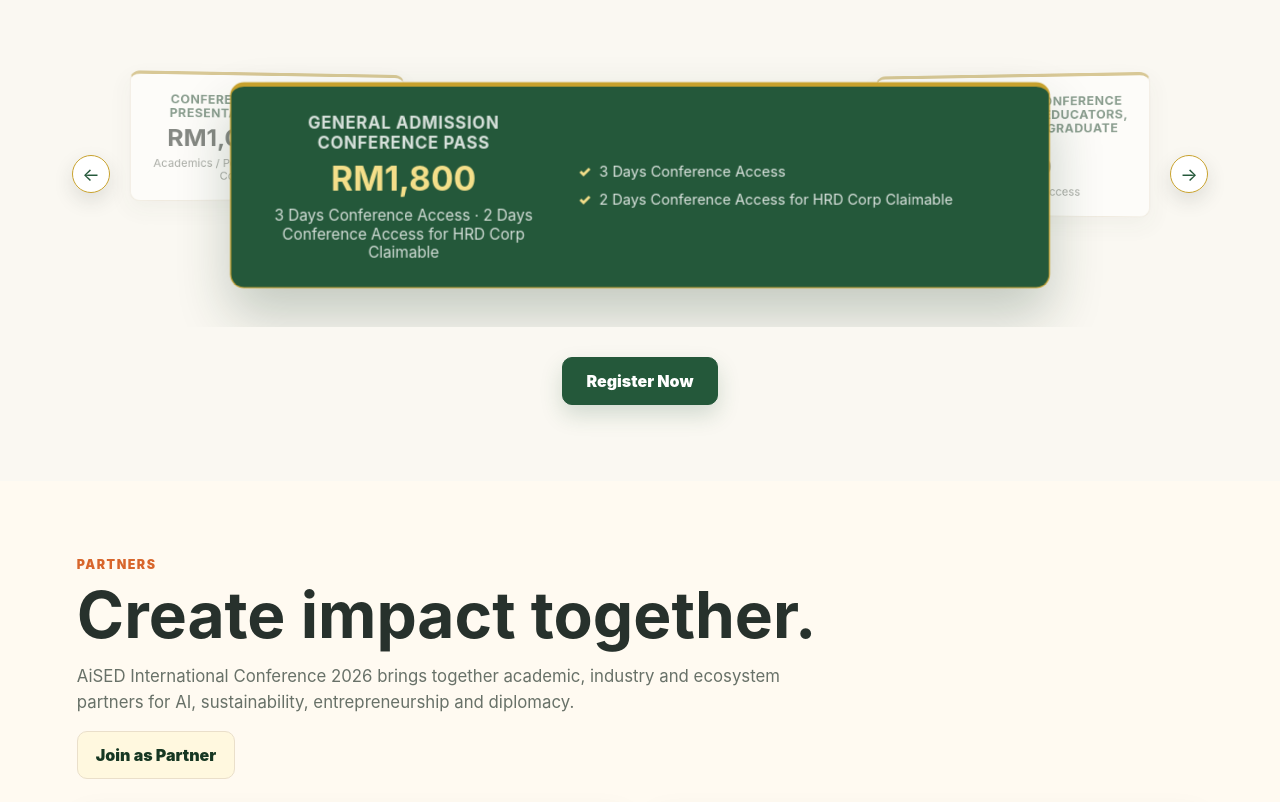
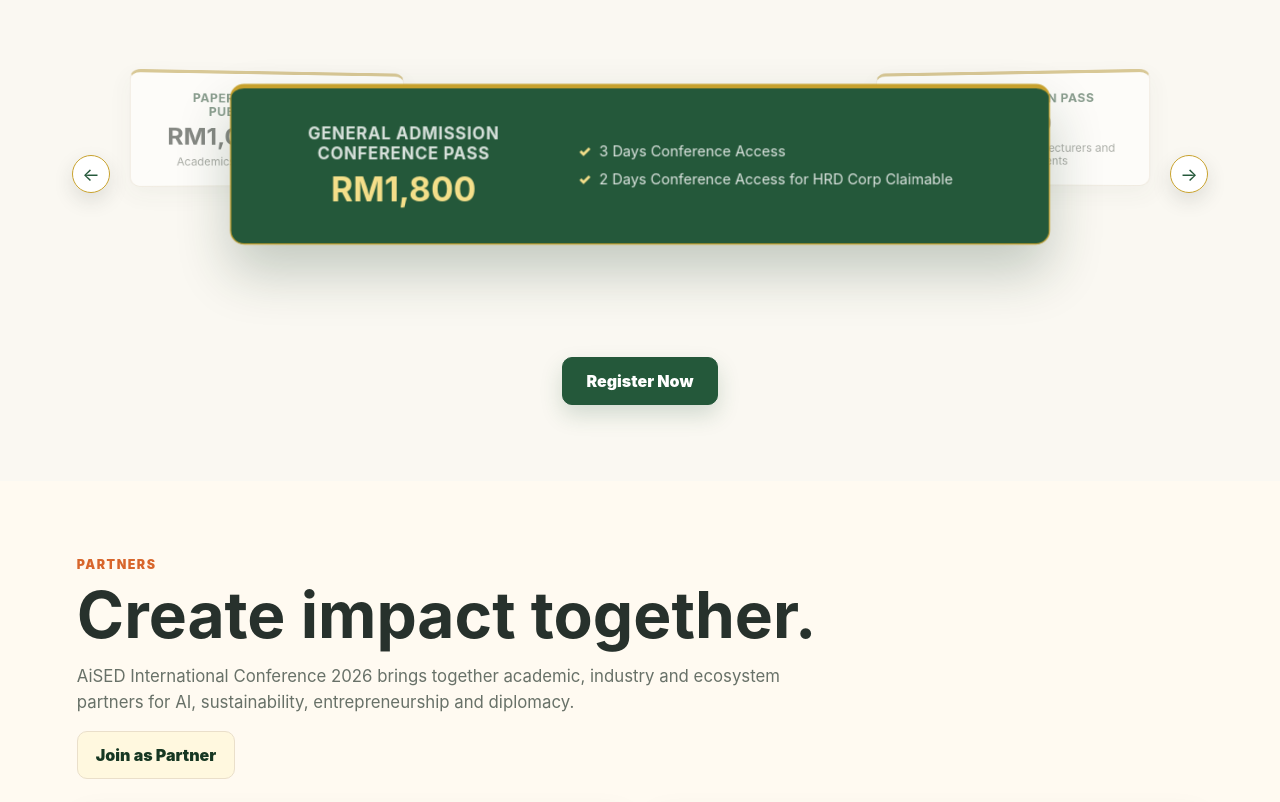
Before and after one commit to Aisedconference/AisedConference, a website: page home/index.html in a window 1280 px wide. Shown: the part 3790-4592 px from the top of the page. Drawn offline with Linux system fonts and the light colour scheme.

Commit message:
Simplify homepage conference pass card copy

```diff
--- a/home/index.html
+++ b/home/index.html
@@ -153,7 +153,6 @@
             <div class="registration-fee-summary">
               <span>General Admission Conference Pass</span>
               <strong>RM1,800</strong>
-              <small>3 Days Conference Access · 2 Days Conference Access for HRD Corp Claimable</small>
             </div>
             <ul class="registration-benefit-list" aria-label="Conference participation benefits">
               <li>3 Days Conference Access</li>
@@ -162,16 +161,16 @@
           </article>
           <article class="registration-fee-card" data-registration-type="Academics / Students / Postgraduate Students" data-benefit-key="academic" tabindex="0">
             <div class="registration-fee-summary">
-              <span>Special Admission Conference Pass for Academics, Educators, Lecturers and Postgraduate Students</span>
+              <span>Special Admission Pass</span>
               <strong>RM700</strong>
-              <small>3 Days Conference Access</small>
+              <small>For academics, educators, lecturers and postgraduate students</small>
             </div>
           </article>
           <article class="registration-fee-card" data-registration-type="Presenter" data-benefit-key="paper" tabindex="0">
             <div class="registration-fee-summary">
-              <span>Conference Pass for Paper Presentation &amp; Publication</span>
+              <span>Paper Presentation &amp; Publication Pass</span>
               <strong>RM1,000 <em> / </em> RM850</strong>
-              <small>Academics / Postgraduate Students · 3 Days Conference Access</small>
+              <small>Academics / Postgraduate Students</small>
             </div>
           </article>
         </div>
```
Also changed, not shown: tests/registration-pricing-lazy-susan.test.mjs (+4 -4 lines).
